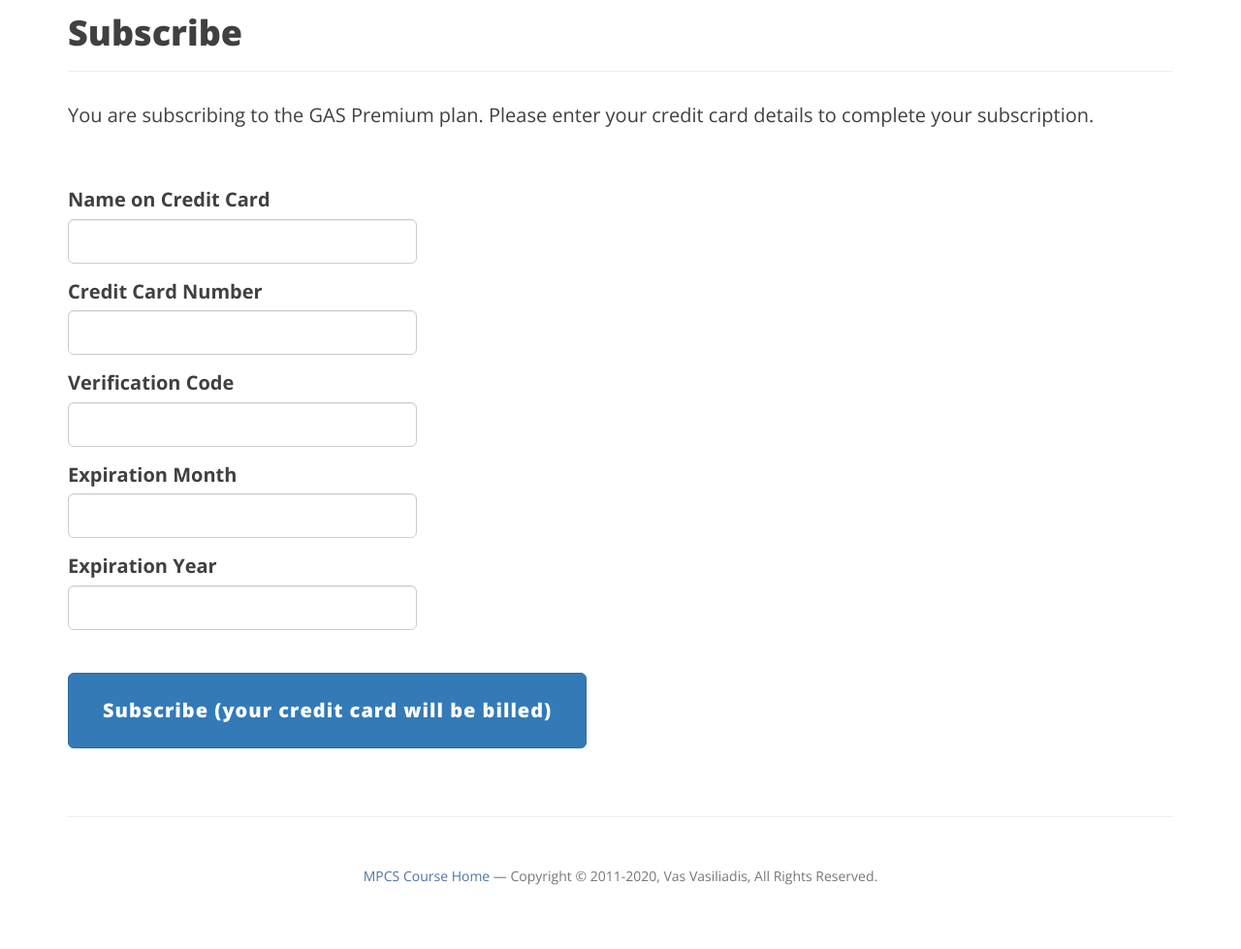
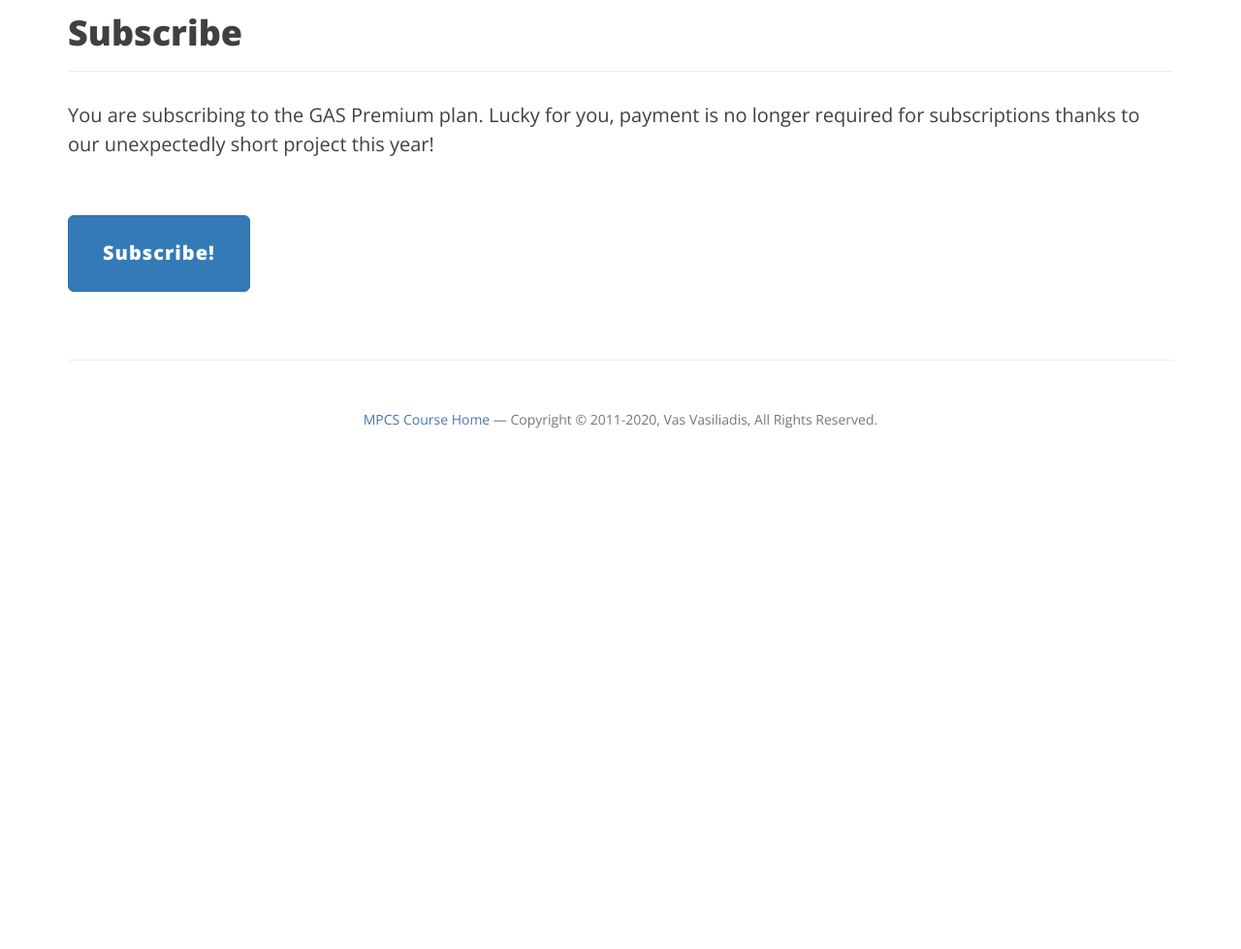
Before and after one commit to frigggga/Genomics-Annotation-Service, a Flask app: template web/templates/subscribe.html in a window 1280 px wide. Shown: the part 61-1040 px from the top of the page at 97% size. After the commit the page ends 503 px from the top, so only its background shows below. Run offline with Flask 2, Linux system fonts and the light colour scheme; the template is opened without the code that fills it, so the values that code supplies are empty; parts of the project's set-up code (start-up, migrations or seed data) failed here and were passed over; some libraries are stand-ins or nearby versions.

Commit message:
Remove Stripe code for spring 2022

```diff
--- a/web/templates/scripts.html
+++ b/web/templates/scripts.html
@@ -81,43 +81,3 @@ $(document).ready( function(){
   });
 });
 </script>
-
-<!-- ADD STRIPE JS CODE BELOW -->
-<script type="text/javascript" src="https://js.stripe.com/v2/"></script>
-
-<script type="text/javascript">
-// This identifies our web app in the createToken call below
-Stripe.setPublishableKey('pk_test_51Iq8jgAlkJ222N75K45WPKPzv3GRQtDA9jzSNLd1BewBvNlsx9lKUt1Nw7KXKwCoBqH7h1SlQ7sIfJWToCPy089100xn4jFggJ');
-// This function adds the Stripe token to the form as a hidden field so we
-// can access it in our server code. If there's an error in the payment
-// details it displays the errors in the "payment-errors" class
-var stripeResponseHandler = function(status, response) {
-  var $form = $('#subscribe_form');
-  if (response.error) {
-    // Show the errors on the form
-    $form.find('.payment-errors').text(response.error.message);
-    $form.find('#bill-me').prop('disabled', false);
-    $form.find('.payment-errors').html('<div class="alert alert-error alert-block"><button type="button" class="close" data-dismiss="alert">&times;</button><h4>We could not complete your request.</h4>' + response.error.message + '</div>');
-  } else {
-    // Get the Stipe token
-    var token = response.id;
-    // Insert the token into the form so it gets submitted to the server
-    $form.append($('<input type="hidden" name="stripe_token" />').val(token));
-    // Re-submit the form to our server
-    $form.get(0).submit();
-  }
-};
-// This function intercepts the form submission, calls Stripe to get a
-// token and then calls the stripeResponseHandler() function to complete
-// the submission.
-jQuery(function($) {
-  $('#subscribe_form').submit(function(e) {
-    var $form = $(this);
-    // Disable the submit button to prevent repeated clicks
-    $form.find('#bill-me').prop('disabled', true);
-    Stripe.createToken($form, stripeResponseHandler);
-    // Prevent the form from submitting with the default action
-    return false;
-  });
-});
-</script>
--- a/web/templates/subscribe.html
+++ b/web/templates/subscribe.html
@@ -13,50 +13,12 @@ University of Chicago
       <h1>Subscribe</h1>
     </div>
 
-    <p>You are subscribing to the GAS Premium plan. Please enter your credit card details to complete your subscription.</p><br />
+    <p>You are subscribing to the GAS Premium plan. Lucky for you, payment is no longer required for subscriptions thanks to our unexpectedly short project this year!</p><br />
 
     <div class="form-wrapper">
       <form role="form" action="{{url_for('subscribe')}}" method="post" id="subscribe_form" name="subscribe_submit">
-        <span class="payment-errors"></span>
-
-        <div class="row">
-          <div class="form-group col-md-4">
-            <label>Name on Credit Card</label>
-            <input class="form-control input-lg required" type="text" data-stripe="name" />
-          </div>
-        </div>
-
-        <div class="row">
-          <div class="form-group col-md-4">
-            <label>Credit Card Number</label>
-            <input class="form-control input-lg required" type="text" size="20" data-stripe="number" />
-          </div>
-        </div>
-
-        <div class="row">
-          <div class="form-group col-md-4">
-            <label>Verification Code</label>
-            <input class="form-control input-lg required" type="text" data-stripe="cvc" />
-          </div>
-        </div>
-
-        <div class="row">
-          <div class="form-group col-md-4">
-            <label>Expiration Month</label>
-            <input class="form-control input-lg required" type="text" size="2" data-stripe="exp-month" />
-          </div>
-        </div>
-
-        <div class="row">
-          <div class="form-group col-md-4">
-            <label>Expiration Year</label>
-            <input class="form-control input-lg required" type="text" size="4" data-stripe="exp-year" />
-          </div>
-        </div>
-
-        <br />
         <div class="form-actions">
-          <input id="bill-me" class="btn btn-lg btn-primary" type="submit" value="Subscribe (your credit card will be billed)">
+          <input id="bill-me" class="btn btn-lg btn-primary" type="submit" value="Subscribe!">
         </div>
       </form>
     </div>
--- a/web/templates/subscribe_confirm.html
+++ b/web/templates/subscribe_confirm.html
@@ -13,7 +13,5 @@ University of Chicago
     </div>
 
     <p>Thank you for subscribing! You are now a Premium user and have full access to your data that was previously locked up within the GAS (unfairly, we know). Please <a href="{{ url_for('annotations_list') }}">click here</a> to view your annotation results.</p>
-
-    <p>Your subscriber account number is <strong>{{ stripe_customer_id }}</strong>. Please make a note of this since the GAS service doesn't. Yes, we know we should, but at this stage we have your money and credit card details so we don't care much!</p>
   </div> <!-- container -->
 {% endblock %}
```
Also changed, not shown: web/config.py (+0 -13 lines), web/views.py (+1 -29 lines).
